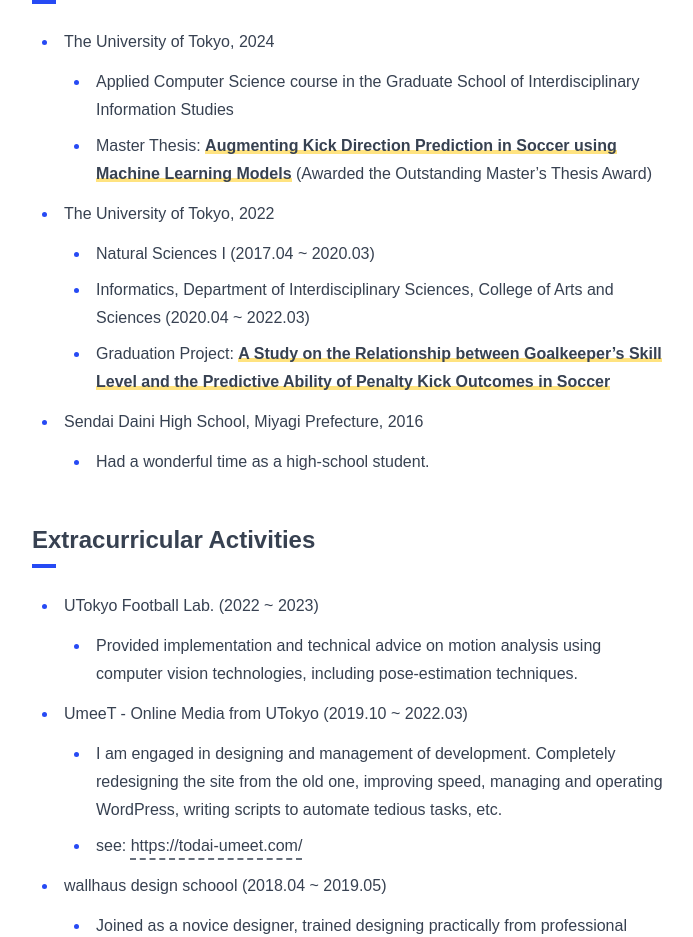
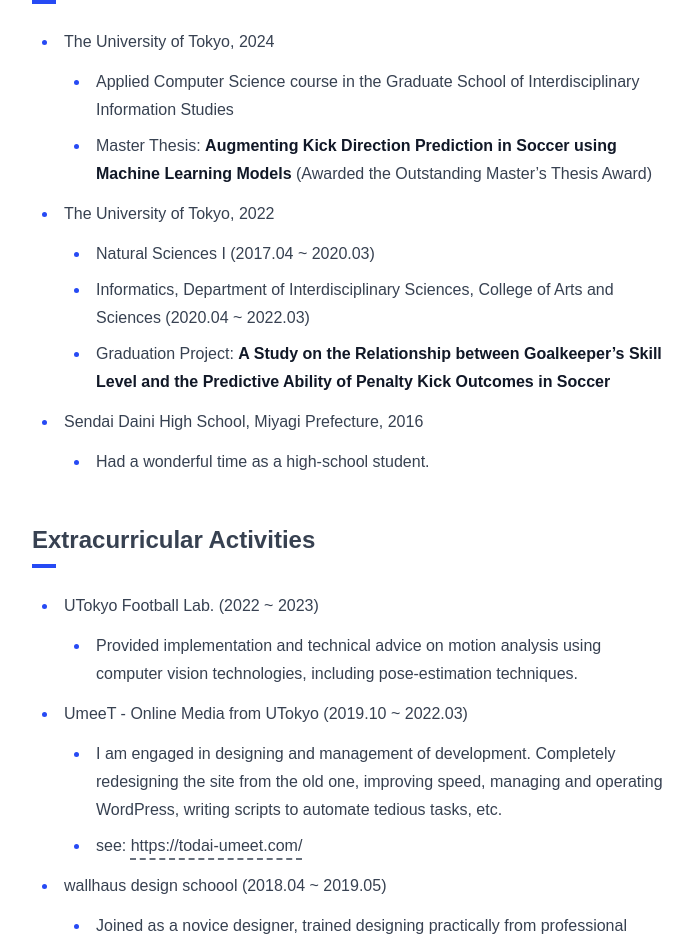
Before and after one commit to satoooh/satoooh-org, an Astro site: page /about in a window 1280 px wide. Shown: the part 1220-2157 px from the top of the page, without its empty margins (288-981 px from the left). Built offline with nearby package versions, Linux system fonts and the light colour scheme; Astro itself is replaced by a stand-in of ours.

Commit message:
style: Update base.css to include styling for underlined text in prose

```diff
--- a/src/styles/base.css
+++ b/src/styles/base.css
@@ -71,12 +71,6 @@
     prose-blockquote:opacity-80
     prose-figcaption:!text-skin-base
     prose-figcaption:opacity-70
-    prose-strong:bg-gradient-to-b
-    prose-strong:from-transparent
-    prose-strong:from-75%
-    prose-strong:to-[rgb(var(--color-underline))]
-    prose-strong:to-75%
-    prose-strong:!text-skin-base
 
     prose-code:rounded prose-code:bg-skin-card
     prose-code:bg-opacity-75 prose-code:p-1
@@ -91,6 +85,9 @@
   }
   .prose a {
     @apply break-words hover:!text-skin-accent;
+  }
+  .prose u {
+    @apply mx-[2px] no-underline bg-gradient-to-b from-transparent from-70% to-[rgb(var(--color-underline))] to-70% !text-skin-base;
   }
   .prose thead th:first-child,
   tbody td:first-child,
```
